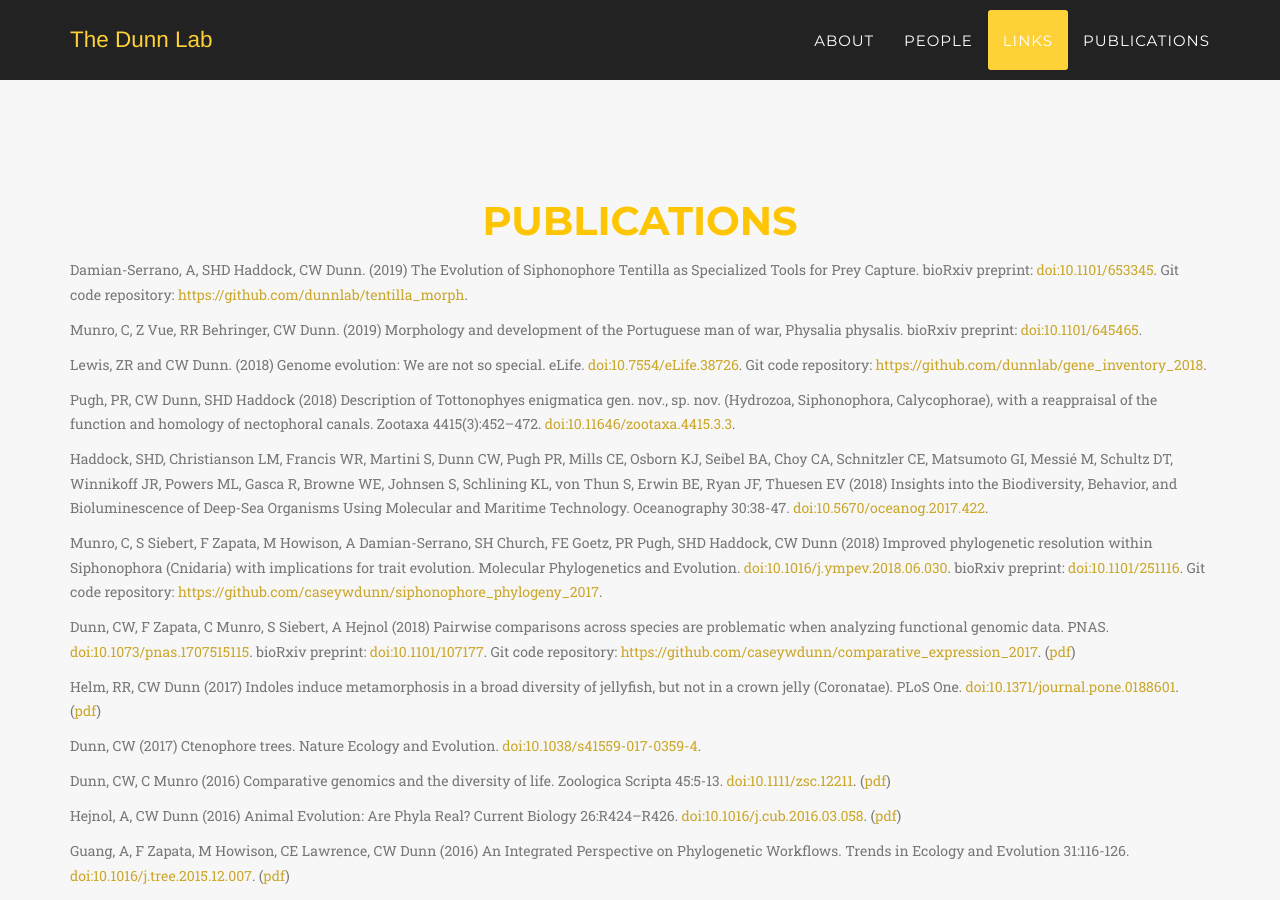
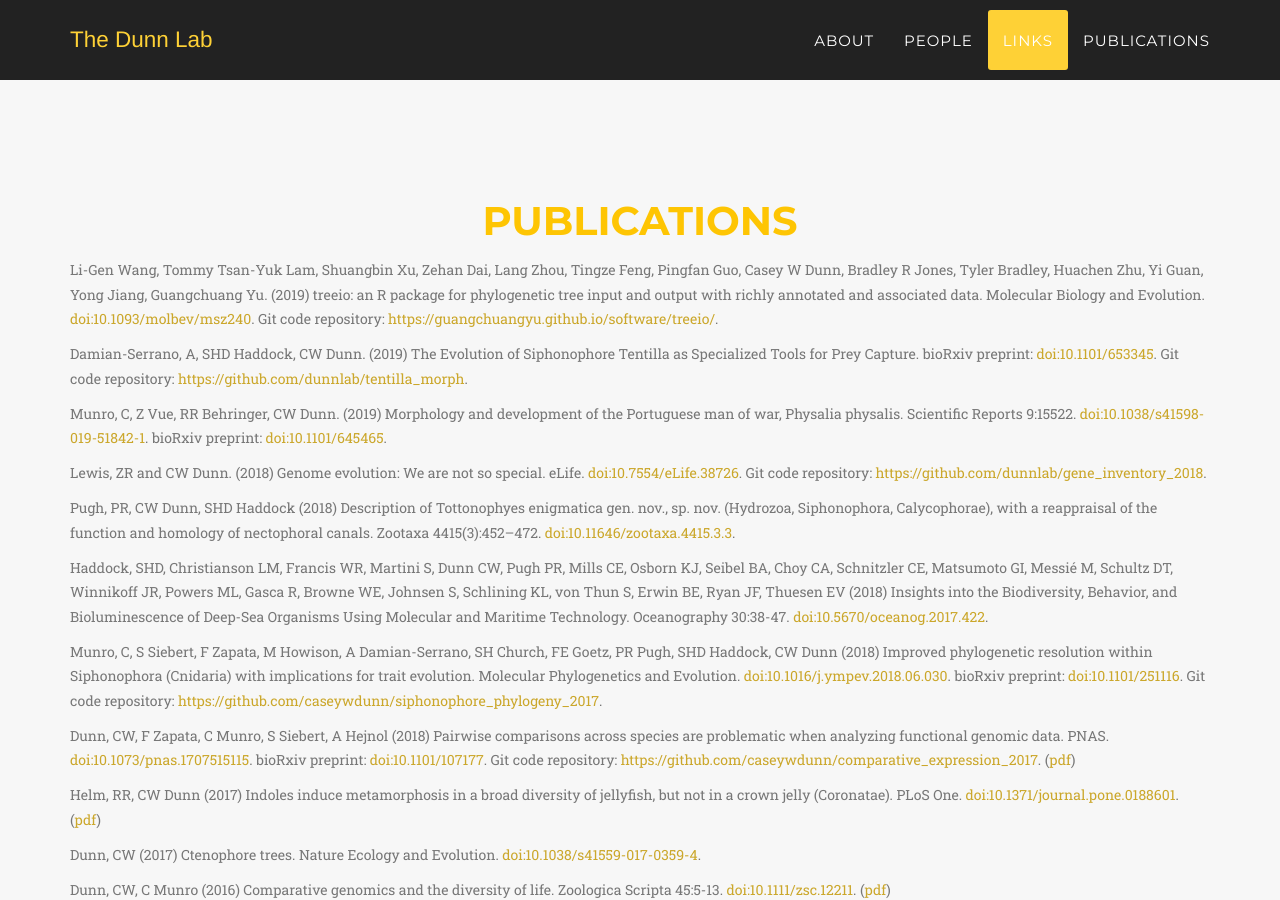
Before and after one commit to caseywdunn/caseywdunn.github.io, a Jekyll site: the page built from index.html, in a window 1280 px wide and 900 px high, scrolled down 8918 px. Built offline with Jekyll 4.4.1, drawn with Linux system fonts in a browser that asks for light colours; some web fonts are replaced.

Commit message:
added a couple pubs

```diff
--- a/_includes/publications.html
+++ b/_includes/publications.html
@@ -7,13 +7,16 @@
                 </div>
             </div>
 
+<div class="box"><div class="box-title"></div><div class="box-body">
+<p class="text-muted"> Li-Gen Wang, Tommy Tsan-Yuk Lam, Shuangbin Xu, Zehan Dai, Lang Zhou, Tingze Feng, Pingfan Guo, Casey W Dunn, Bradley R Jones, Tyler Bradley, Huachen Zhu, Yi Guan, Yong Jiang, Guangchuang Yu. (2019) treeio: an R package for phylogenetic tree input and output with richly annotated and associated data. Molecular Biology and Evolution. <a href="https://doi.org/10.1093/molbev/msz240">doi:10.1093/molbev/msz240</a>. Git code repository: <a href="https://guangchuangyu.github.io/software/treeio/">https://guangchuangyu.github.io/software/treeio/</a>. </p>
+</div><div class="box-footer"> </div></div>
 
 <div class="box"><div class="box-title"></div><div class="box-body">
 <p class="text-muted"> Damian-Serrano, A, SHD Haddock, CW Dunn. (2019) The Evolution of Siphonophore Tentilla as Specialized Tools for Prey Capture. bioRxiv preprint: <a href="https://doi.org/10.1101/653345">doi:10.1101/653345</a>. Git code repository: <a href="https://github.com/dunnlab/tentilla_morph">https://github.com/dunnlab/tentilla_morph</a>. </p>
 </div><div class="box-footer"> </div></div>
 
 <div class="box"><div class="box-title"></div><div class="box-body">
-<p class="text-muted"> Munro, C, Z Vue, RR Behringer, CW Dunn. (2019) Morphology and development of the Portuguese man of war, Physalia physalis. bioRxiv preprint: <a href="https://doi.org/10.1101/645465">doi:10.1101/645465</a>. </p>
+<p class="text-muted"> Munro, C, Z Vue, RR Behringer, CW Dunn. (2019) Morphology and development of the Portuguese man of war, Physalia physalis. Scientific Reports 9:15522. <a href="http://dx.doi.org/10.1038/s41598-019-51842-1">doi:10.1038/s41598-019-51842-1</a>. bioRxiv preprint: <a href="https://doi.org/10.1101/645465">doi:10.1101/645465</a>. </p>
 </div><div class="box-footer"> </div></div>
 
 <div class="box"><div class="box-title"></div><div class="box-body">
```
